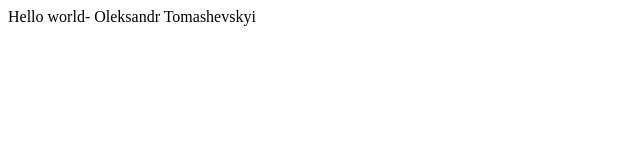
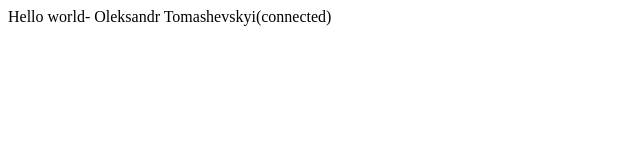
Before and after one commit to oleksandrt11/VastStormyList, a plain HTML site: page index.html in a window 1280 px wide. Shown: the full height of the page, 0-640 px from the left. Drawn offline with Linux system fonts and the light colour scheme.

Commit message:
Added a line

```diff
--- a/index.html
+++ b/index.html
@@ -9,7 +9,7 @@
 </head>
 
 <body>
-  Hello world- Oleksandr Tomashevskyi
+  Hello world- Oleksandr Tomashevskyi(connected)
   <script src="script.js"></script>
 </body>
 
```
